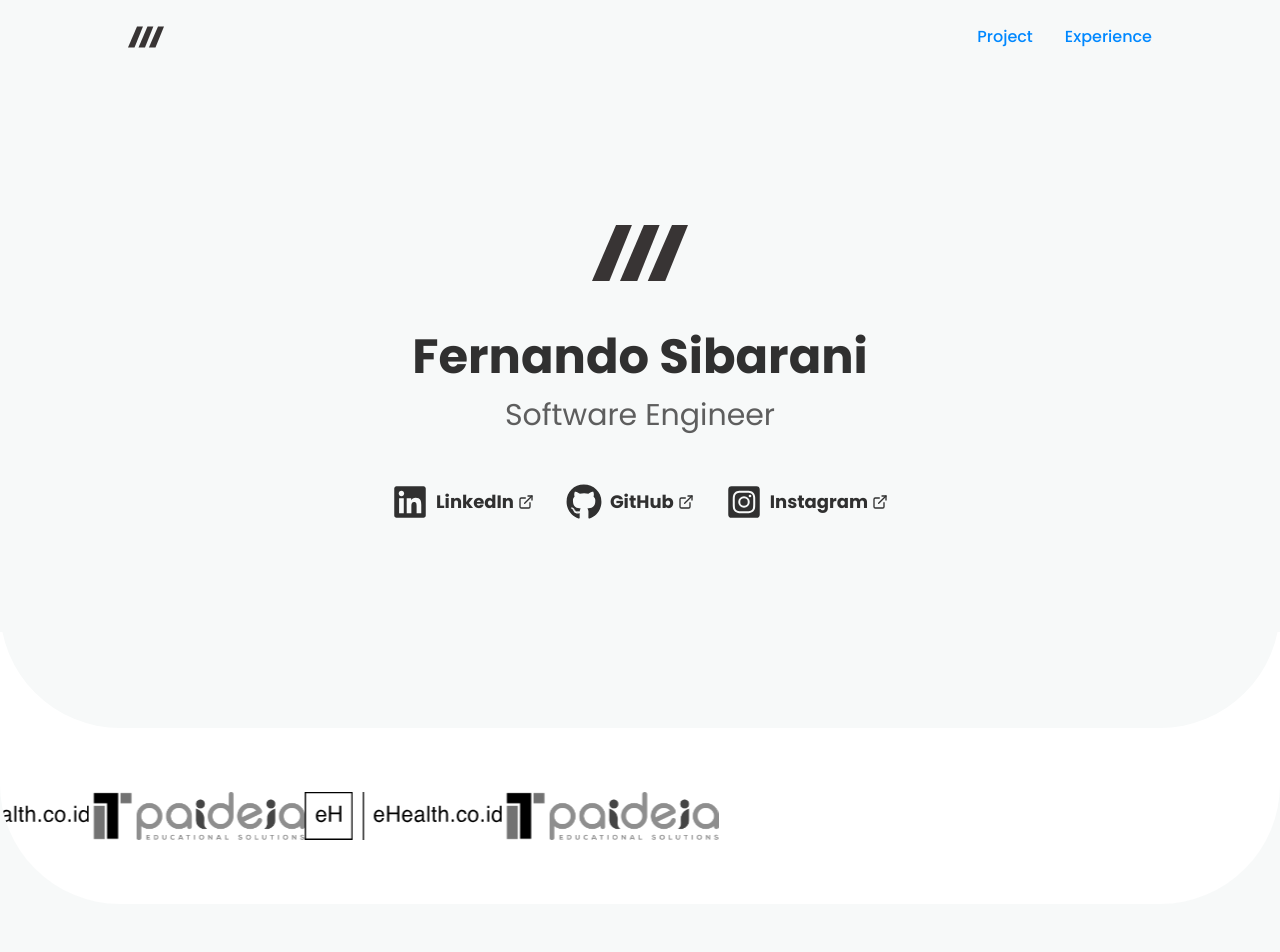
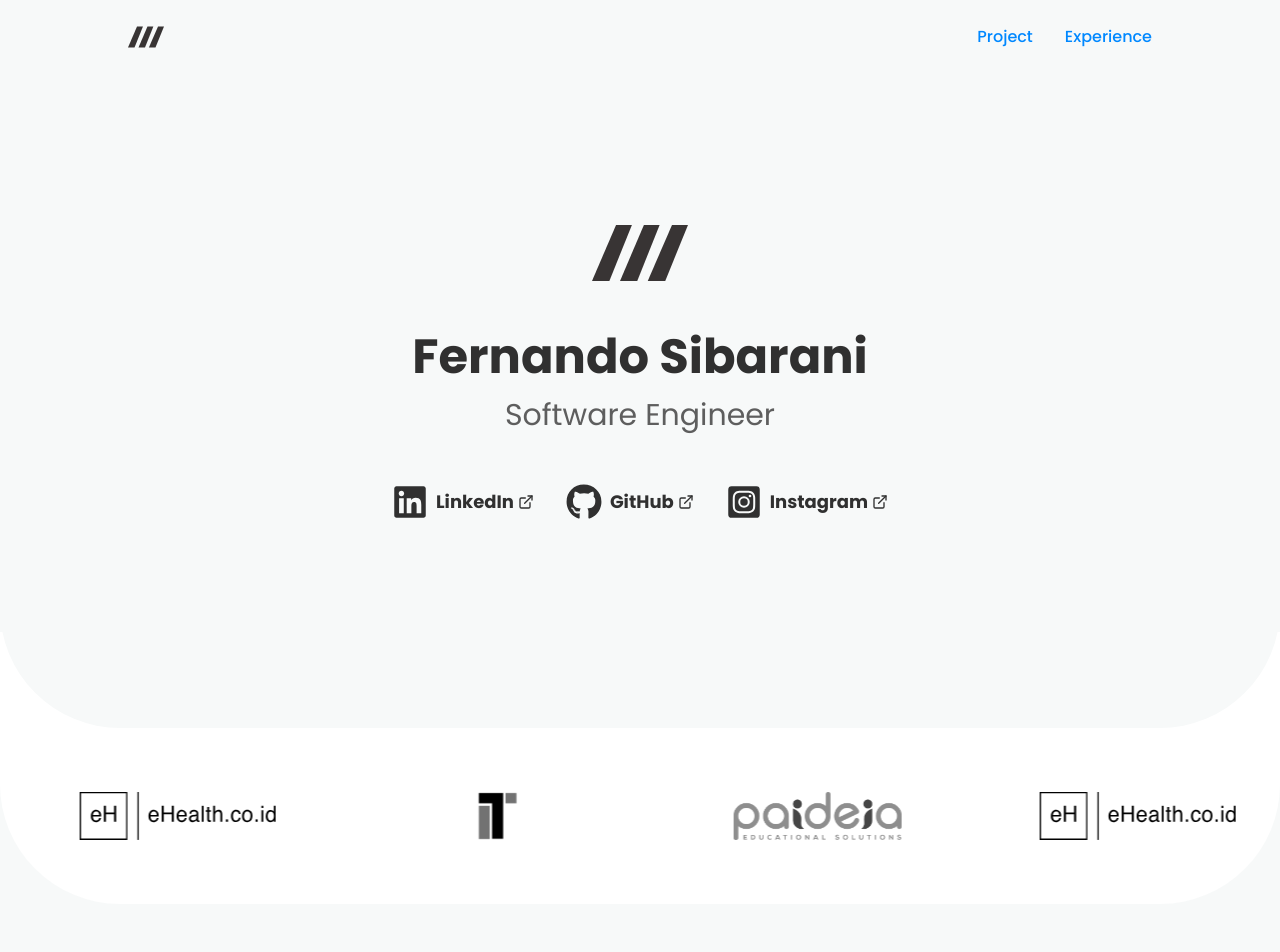
Before and after one commit to martuafernando/martuafernando.github.io, a Next.js app: page / in a window 1280 px wide. Shown: the top 952 px of the page. Built offline with nearby package versions, Linux system fonts and the light colour scheme.

Commit message:
fix: fix company marquee keys

```diff
--- a/src/app/layout.tsx
+++ b/src/app/layout.tsx
@@ -15,6 +15,10 @@ export default function RootLayout({
 }>) {
   const googleAnalyticsId = process.env.GOOGLE_ANALYTICS_ID
 
+  if (process.env.NODE_ENV !== 'production' && !googleAnalyticsId) {
+    console.warn("Google Analytics ID is not exists")
+  }
+
   return (
     <html lang="id">
       <head>
--- a/src/presentation/components/company-marquee.tsx
+++ b/src/presentation/components/company-marquee.tsx
@@ -4,6 +4,7 @@ import Experience from "@/domain/entities/experience";
 import Image from "next/image";
 import useWindowSize from "../hook/useWindowSize";
 import { breakpoint } from "../constant/breakpoint";
+import React from "react";
 
 interface CompanyMarqueeComonentProps {
   className?: string;
@@ -25,8 +26,8 @@ export default function CompanyMarqueeComonent(props: Readonly<CompanyMarqueeCom
         }}
       >
         {experience.map((experience, index) => (
-          <div key={`experience-${experience.id}-${index}`}>
-            <div className="flex-1">
+          <React.Fragment key={`experience-${experience.id}-${index}`}>
+            <div className="flex-1" key={`experience-${experience.id}-${index}`}>
               <Image
                 className="w-fit mx-auto h-12 block grayscale hover:grayscale-0 transition-all duration-300"
                 width={48}
@@ -36,7 +37,7 @@ export default function CompanyMarqueeComonent(props: Readonly<CompanyMarqueeCom
               />
             </div>
             <div className="flex-0 w-4"></div>
-          </div>
+          </React.Fragment>
         ))}
       </div>
   );
```
